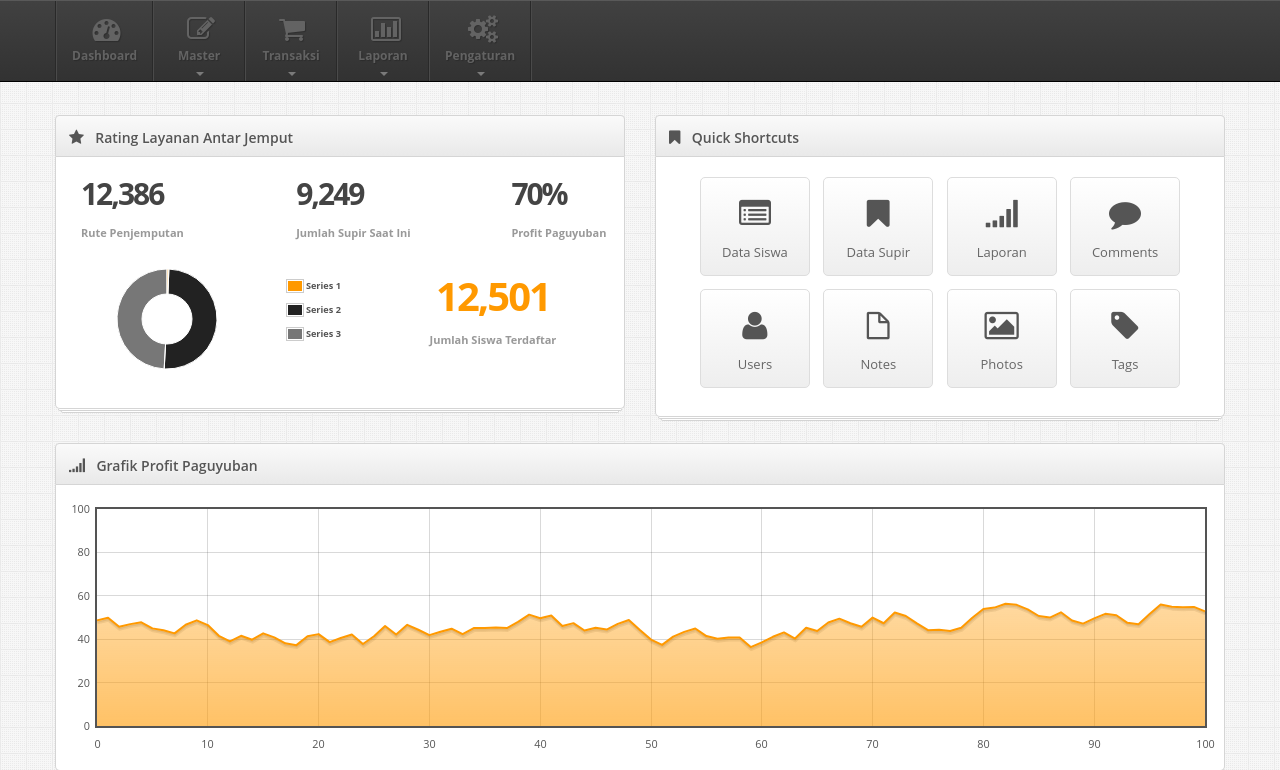
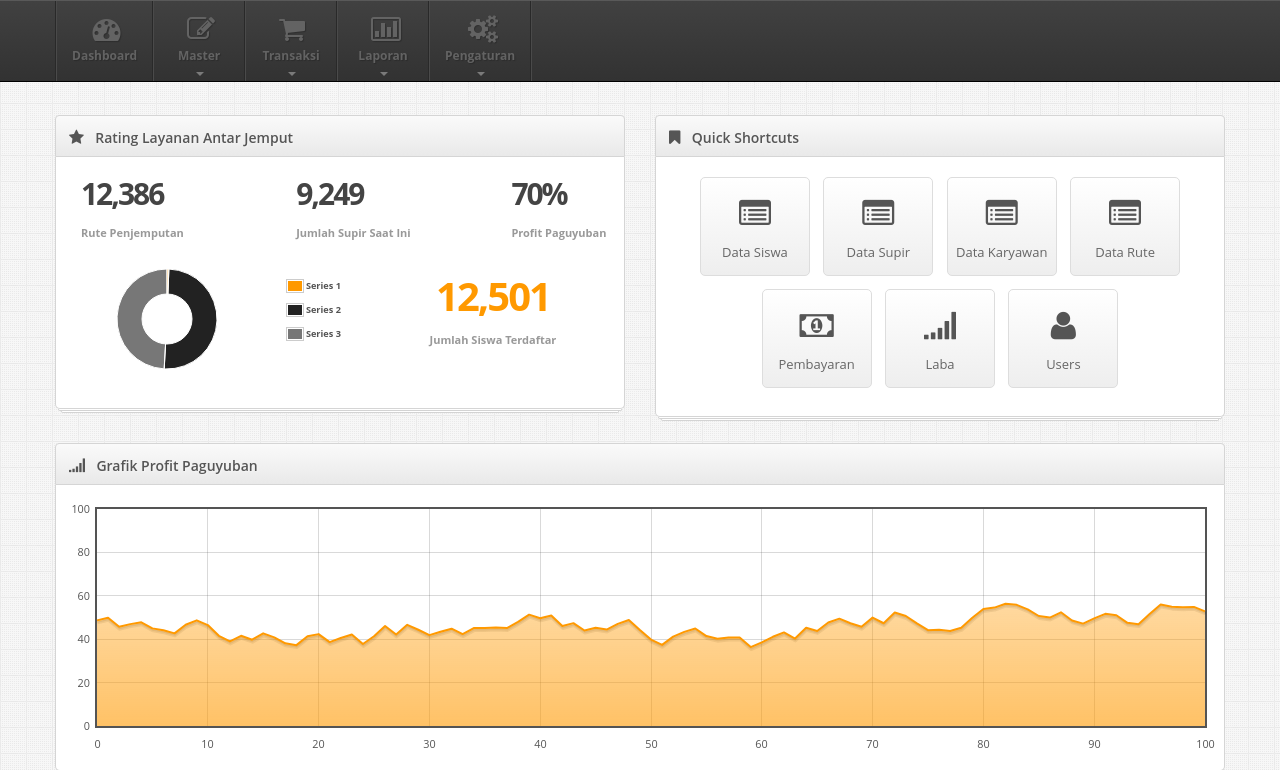
Before and after one commit to cak-upik/paguyuban, a PHP site: page /index.php?pgy=home in a window 1280 px wide. Shown: the part 79-849 px from the top of the page. Run offline with PHP 8.4, Linux system fonts and the light colour scheme; a user stored in the database is signed in; data comes from the database, SQL or seed files in the repository; data that the repository does not hold is empty.

Commit message:
[FIXED - Login] ~ Edit process login ~ Modify file dashboard for quick shortcut
[NEXT TO DO LIST]
~ DON'T MISS THE REPORT AND ALL FORM NOT FINISH YET
~ User Role

[NEED TO CHECK LATER]
~ Every I'll commit there is privite.xml file, I never add or copy paste it. When I read it, seem it a function or from git. Please check it soon

Commit @2 Aug 2015

```diff
--- a/dashboard.php
+++ b/dashboard.php
@@ -60,33 +60,45 @@
                                 <span class="shortcut-label">Data Siswa</span>
                             </a>
                             <a href="index.php?pgy=supir&page=view" class="shortcut">
-                                <i class="shortcut-icon icon-bookmark"></i>
+                                <i class="shortcut-icon icon-list-alt"></i>
                                 <span class="shortcut-label">Data Supir</span>
                             </a>
-                            <a href="javascript:;" class="shortcut">
+                            <a href="index.php?pgy=karyawan&page=view" class="shortcut">
+                                <i class="shortcut-icon icon-list-alt"></i>
+                                <span class="shortcut-label">Data Karyawan</span>
+                            </a>
+                            <a href="index.php?pgy=rute&page=view" class="shortcut">
+                                <i class="shortcut-icon icon-list-alt"></i>
+                                <span class="shortcut-label">Data Rute</span>
+                            </a>
+                            <a href="index.php?pgy=transaksi&page=view" class="shortcut">
+                                <i class="shortcut-icon icon-money"></i>
+                                <span class="shortcut-label">Pembayaran</span>
+                            </a>
+                            <a href="index.php?pgy=laporan-laba&page=view" class="shortcut">
                                 <i class="shortcut-icon icon-signal"></i>
-                                <span class="shortcut-label">Laporan</span>
+                                <span class="shortcut-label ">Laba</span>
                             </a>
-                            <a href="javascript:;" class="shortcut">
+<!--                            <a href="index.php?pgy=supir&page=view" class="shortcut">
                                 <i class="shortcut-icon icon-comment"></i>
                                 <span class="shortcut-label">Comments</span>
-                            </a>
-                            <a href="javascript:;" class="shortcut">
+                            </a>-->
+                            <a href="index.php?pgy=user-manage&page=view" class="shortcut">
                                 <i class="shortcut-icon icon-user"></i>
                                 <span class="shortcut-label">Users</span>
                             </a>
-                            <a href="javascript:;" class="shortcut">
+<!--                            <a href="index.php?pgy=supir&page=view" class="shortcut">
                                 <i class="shortcut-icon icon-file"></i>
                                 <span class="shortcut-label">Notes</span>
                             </a>
-                            <a href="javascript:;" class="shortcut">
+                            <a href="index.php?pgy=supir&page=view" class="shortcut">
                                 <i class="shortcut-icon icon-picture"></i>
                                 <span class="shortcut-label">Photos</span>
                             </a>
-                            <a href="javascript:;" class="shortcut">
+                            <a href="index.php?pgy=supir&page=view" class="shortcut">
                                 <i class="shortcut-icon icon-tag"></i>
                                 <span class="shortcut-label">Tags</span>
-                            </a>
+                            </a>				-->
                         </div> <!-- /shortcuts -->
                     </div> <!-- /widget-content -->
                 </div> <!-- /widget -->
--- a/process.php
+++ b/process.php
@@ -17,7 +17,7 @@ if (isset($_POST['username']) && isset($_POST['password'])) {
     if ($count == 1) {
         $_SESSION['login_user'] = $row['id_user'];
         $_SESSION['user_agent'] = $row['username'];
-//        echo $row['id_user'];
+        echo $row['id_user'];
 //        echo $row['username'];
     }
 }
```
